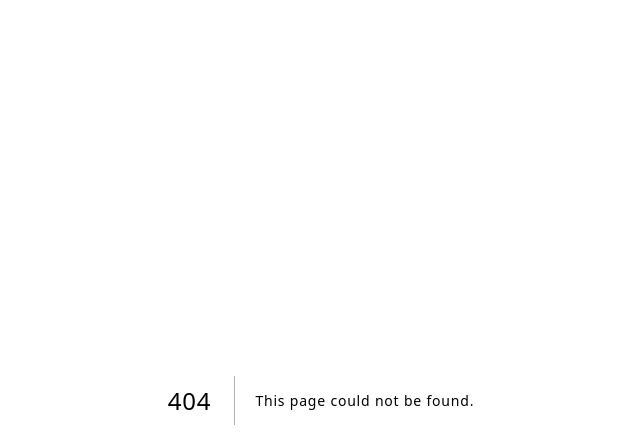
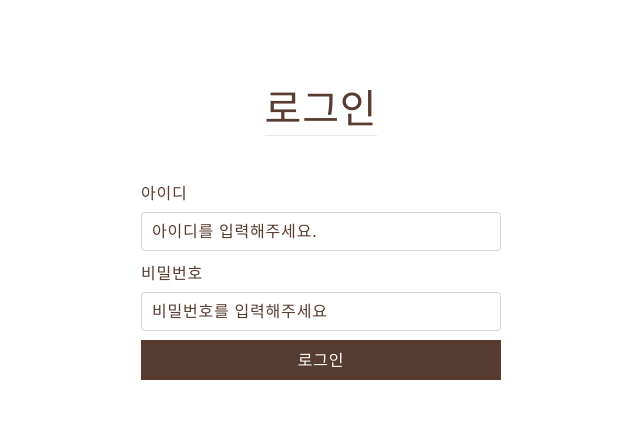
Before and after one commit to marshot9420/marshot-doctrine, a Next.js app: page /login in a window 1280 px wide. Before the commit this address had no page. Shown: the top 448 px of the page, without its empty margins (319-959 px from the left). Built offline with nearby package versions, Linux system fonts and the light colour scheme.

Commit message:
feat: 관리자 페이지 접근 제한 미들웨어 설정

```diff
--- a/src/app/(admin)/_components/layouts/AdminHeader/UserMenu/UserMenu.tsx
+++ b/src/app/(admin)/_components/layouts/AdminHeader/UserMenu/UserMenu.tsx
@@ -45,7 +45,7 @@ const UserMenu = ({ isSidebar = false, active = false }: UserMenuProps) => {
           <TransparentButton onClick={handleLogout} label="로그아웃" active={active} />
         </>
       ) : (
-        <TransparentButton href={URLS.ADMIN.LOGIN} label="로그인" active={active} />
+        <TransparentButton href={URLS.CLIENT.LOGIN} label="로그인" active={active} />
       )}
     </ul>
   )
--- /dev/null
+++ b/src/app/(auth)/_components/AuthForm/AuthForm.tsx
@@ -0,0 +1,18 @@
+interface AuthFormProps {
+  children: React.ReactNode
+
+  onSubmit: React.FormEventHandler<HTMLFormElement>
+}
+
+const AuthForm = ({ children, onSubmit }: AuthFormProps) => {
+  return (
+    <form className="flex flex-col gap-3.5" onSubmit={onSubmit}>
+      <h2 className="mx-0 mb-14 mt-0 text-center capitalize leading-[140%]">
+        <span className="border-b border-solid border-darkGray">로그인</span>
+      </h2>
+      {children}
+    </form>
+  )
+}
+
+export default AuthForm
--- /dev/null
+++ b/src/app/(auth)/_components/AuthForm/index.ts
@@ -0,0 +1 @@
+export { default as AuthForm } from "./AuthForm";
--- /dev/null
+++ b/src/app/(auth)/_components/AuthSection/AuthSection.tsx
@@ -0,0 +1,11 @@
+interface AuthSectionProps {
+  children: React.ReactNode
+}
+
+const AuthSection = ({ children }: AuthSectionProps) => {
+  return (
+    <section className="mx-auto my-0 flex w-144 flex-col gap-16 pb-36 pt-32">{children}</section>
+  )
+}
+
+export default AuthSection
--- /dev/null
+++ b/src/app/(auth)/_components/AuthSection/index.ts
@@ -0,0 +1 @@
+export { default as AuthSection } from './AuthSection'
--- /dev/null
+++ b/src/app/(auth)/_components/index.ts
@@ -0,0 +1,2 @@
+export * from './AuthForm'
+export * from './AuthSection'
--- /dev/null
+++ b/src/app/(auth)/login/page.tsx
@@ -0,0 +1,80 @@
+'use client'
+
+import type { NextPage } from 'next'
+import { useRouter } from 'next/navigation'
+
+import { zodResolver } from '@hookform/resolvers/zod'
+import { type SubmitHandler, useForm } from 'react-hook-form'
+import type { z } from 'zod'
+
+import { Input, SquareButton } from '@/components'
+import { URLS } from '@/constants'
+import { useUserStore } from '@/store'
+import { LoginValidation } from '@/validations'
+
+import { loginAction } from '@/actions/auth'
+
+import { AuthForm, AuthSection } from '../_components'
+
+type LoginFormData = z.infer<typeof LoginValidation>
+
+const LoginPage: NextPage = () => {
+  const router = useRouter()
+  const setUser = useUserStore((state) => state.setUser)
+  const {
+    register,
+    handleSubmit,
+    formState: { errors },
+  } = useForm<LoginFormData>({
+    resolver: zodResolver(LoginValidation),
+    mode: 'onBlur',
+  })
+
+  const onSubmit: SubmitHandler<LoginFormData> = async (data) => {
+    try {
+      const session = await loginAction(data)
+      alert('환영합니다 MARSHOT님!')
+
+      setUser({
+        id: session.id,
+        username: session.username,
+        role: session.role,
+      })
+
+      router.push(URLS.ADMIN.HOME)
+    } catch (error) {
+      console.error('로그인에 실패했습니다.', error)
+      alert('로그인에 실패했습니다.')
+    }
+  }
+
+  return (
+    <AuthSection>
+      <AuthForm onSubmit={handleSubmit(onSubmit)}>
+        <Input
+          label="아이디"
+          type="text"
+          placeholder="아이디를 입력해주세요."
+          error={errors.username}
+          {...register('username', {
+            required: '아이디를 입력해주세요.',
+          })}
+        />
+
+        <Input
+          label="비밀번호"
+          type="password"
+          placeholder="비밀번호를 입력해주세요"
+          error={errors.password}
+          {...register('password', {
+            required: '비밀번호를 입력해주세요',
+          })}
+        />
+
+        <SquareButton wide>로그인</SquareButton>
+      </AuthForm>
+    </AuthSection>
+  )
+}
+
+export default LoginPage
--- a/src/components/layouts/NavBar/NavBar.tsx
+++ b/src/components/layouts/NavBar/NavBar.tsx
@@ -17,7 +17,7 @@ const NavBar = ({ isSidebar = false }: NavBarProps) => {
         )}
       >
         {Object.entries(URLS.CLIENT)
-          .filter(([key]) => key !== 'HOME')
+          .filter(([key]) => key !== 'HOME' && key !== 'LOGIN')
           .map(([key, value]) => (
             <li
               key={key}
--- a/src/constants/urls.constant.ts
+++ b/src/constants/urls.constant.ts
@@ -4,11 +4,11 @@ export const URLS = {
     ABOUT: '/about',
     PORTFOLIO: '/portfolio',
     PROJECTS: '/projects',
+    LOGIN: '/login',
   },
 
   ADMIN: {
     HOME: '/heyum',
-    LOGIN: '/heyum/login',
     POSTS: '/heyum/posts',
     CATEGORIES: '/heyum/categories',
     COMMENTS: '/heyum/comments',
```
Also changed, not shown: src/middleware.ts (added, +33 -0 lines).
